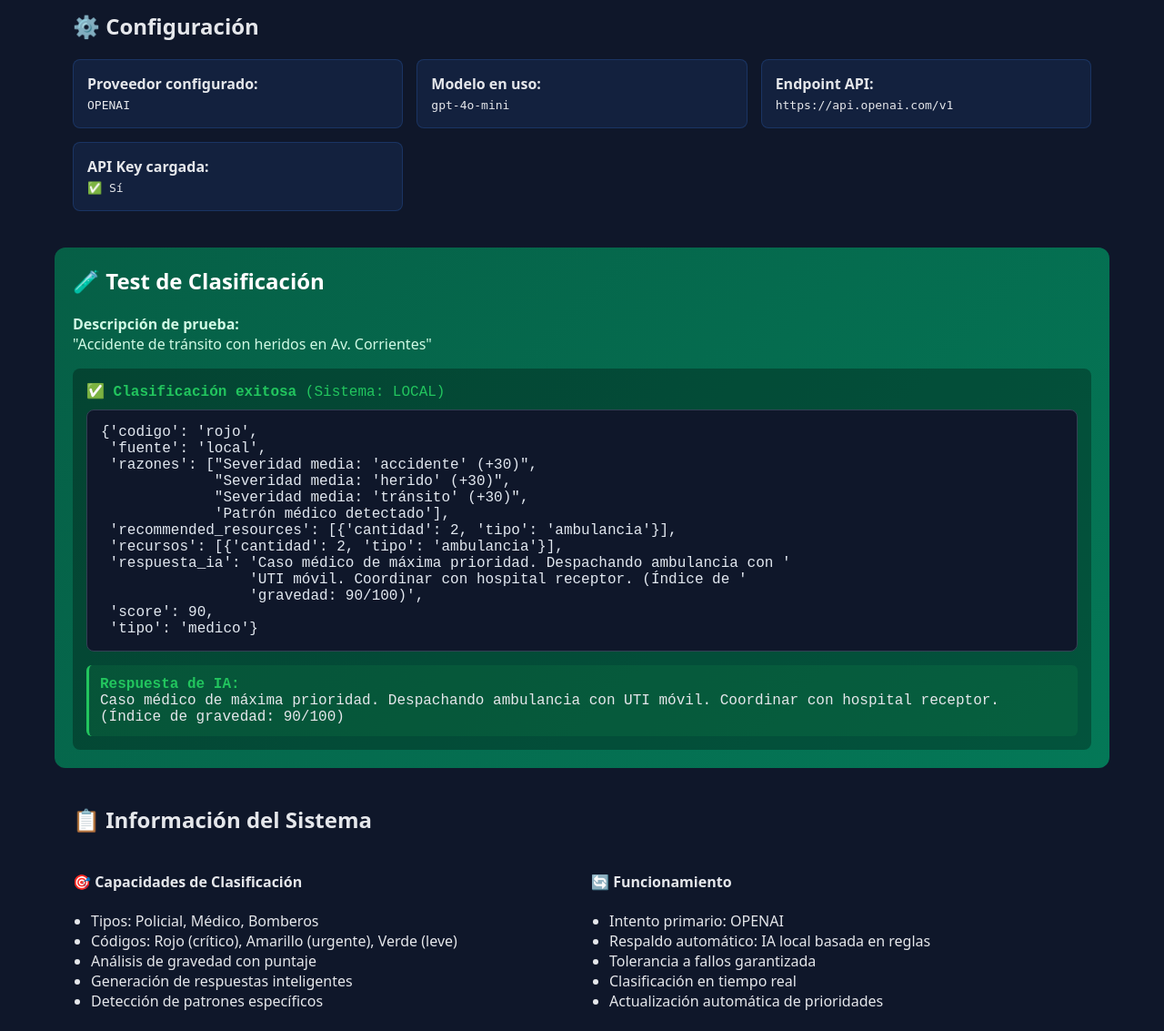
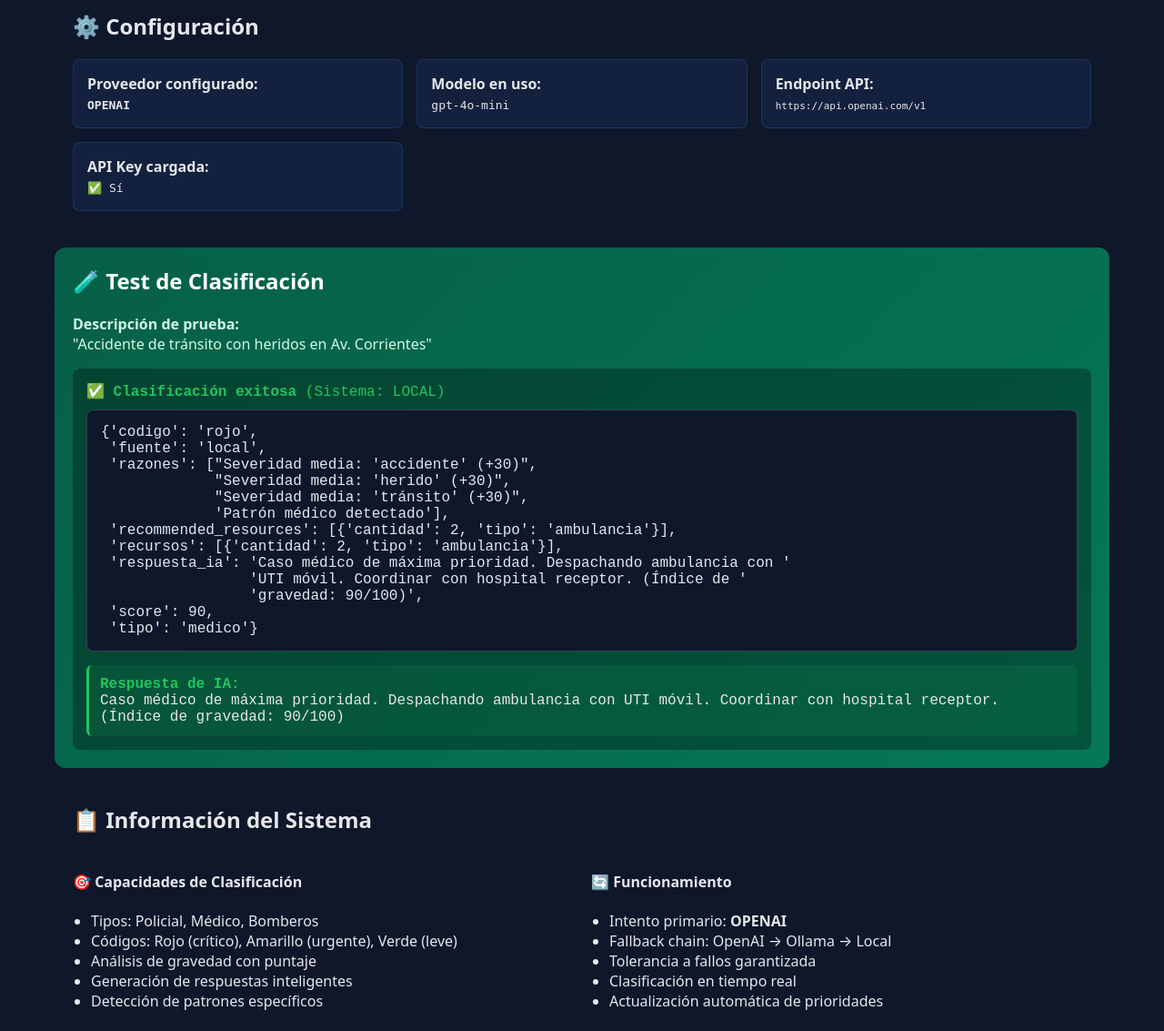
Before and after one commit to Roan1982/ova, a Django app: page /ai-status/ in a window 1280 px wide. Shown: the part 484-1617 px from the top of the page at 91% size. Run offline with Django 5.2, Linux system fonts and the light colour scheme; data that the repository does not hold is empty; some libraries are stand-ins or nearby versions.

Commit message:
fix: ai_status - show provider-specific config (Watson primary)

```diff
--- a/emergency_system/core/templates/core/ai_status.html
+++ b/emergency_system/core/templates/core/ai_status.html
@@ -69,20 +69,26 @@
     <div class="config-grid">
       <div class="config-item">
         <strong>Proveedor configurado:</strong><br>
-        <code>{{ settings_config.AI_PROVIDER|upper }}</code>
+        <code style="color: var(--info); font-weight: bold;">{{ settings_config.AI_PROVIDER|upper }}</code>
       </div>
       <div class="config-item">
         <strong>Modelo en uso:</strong><br>
-        <code>{{ settings_config.OPENAI_MODEL }}</code>
+        <code>{{ settings_config.MODEL }}</code>
       </div>
       <div class="config-item">
         <strong>Endpoint API:</strong><br>
-        <code>{{ settings_config.OPENAI_API_BASE }}</code>
+        <code style="font-size: 11px; word-break: break-all;">{{ settings_config.API_BASE }}</code>
       </div>
       <div class="config-item">
         <strong>API Key cargada:</strong><br>
-        <code>{% if settings_config.OPENAI_API_KEY_CONFIGURADO %}✅ Sí{% else %}⚠️ No{% endif %}</code>
+        <code>{% if settings_config.API_KEY_CONFIGURADO %}✅ Sí{% else %}⚠️ No{% endif %}</code>
       </div>
+      {% if settings_config.IAM_URL != 'N/A' and settings_config.IAM_URL != 'N/A (local)' %}
+      <div class="config-item">
+        <strong>Endpoint IAM:</strong><br>
+        <code style="font-size: 10px; word-break: break-all;">{{ settings_config.IAM_URL }}</code>
+      </div>
+      {% endif %}
     </div>
   </div>
 
@@ -140,8 +146,18 @@
       <div>
         <h4>🔄 Funcionamiento</h4>
         <ul style="color: var(--text-secondary); margin: 0; padding-left: 20px;">
-          <li>Intento primario: {{ status.provider|upper }}</li>
-          <li>Respaldo automático: IA local basada en reglas</li>
+          <li>Intento primario: <strong style="color: var(--info);">{{ status.provider|upper }}</strong></li>
+          <li>Fallback chain:
+            {% if status.provider == 'watson' %}
+              Watson → OpenAI → Ollama → Local
+            {% elif status.provider == 'openai' %}
+              OpenAI → Ollama → Local
+            {% elif status.provider == 'ollama' %}
+              Ollama → Local
+            {% else %}
+              Local (reglas)
+            {% endif %}
+          </li>
           <li>Tolerancia a fallos garantizada</li>
           <li>Clasificación en tiempo real</li>
           <li>Actualización automática de prioridades</li>
--- a/emergency_system/core/views.py
+++ b/emergency_system/core/views.py
@@ -850,17 +850,40 @@ def ai_status_view(request):
     except Exception as e:
         test_error = str(e)
 
+    # Determinar configuración según el proveedor activo
+    provider = getattr(settings, 'AI_PROVIDER', 'openai')
+
+    if provider == 'watson':
+        config = {
+            'AI_PROVIDER': provider,
+            'MODEL': getattr(settings, 'WATSON_MODEL', 'Watson Orchestrate Agent'),
+            'API_BASE': getattr(settings, 'WATSON_INSTANCE_URL', 'No configurado'),
+            'IAM_URL': getattr(settings, 'WATSON_IAM_URL', 'https://iam.platform.saas.ibm.com/siusermgr/api/1.0/apikeys/token'),
+            'API_KEY_CONFIGURADO': bool(getattr(settings, 'WATSON_API_KEY', None)),
+        }
+    elif provider == 'ollama':
+        config = {
+            'AI_PROVIDER': provider,
+            'MODEL': getattr(settings, 'OLLAMA_MODEL', 'No configurado'),
+            'API_BASE': getattr(settings, 'OLLAMA_BASE_URL', 'http://localhost:11434'),
+            'IAM_URL': 'N/A (local)',
+            'API_KEY_CONFIGURADO': True,  # Ollama no requiere key
+        }
+    else:  # openai por defecto
+        config = {
+            'AI_PROVIDER': provider,
+            'MODEL': getattr(settings, 'OPENAI_MODEL', 'No configurado'),
+            'API_BASE': getattr(settings, 'OPENAI_API_BASE', 'https://api.openai.com/v1'),
+            'IAM_URL': 'N/A',
+            'API_KEY_CONFIGURADO': bool(getattr(settings, 'OPENAI_API_KEY', None)),
+        }
+
     context = {
         'status': status,
         'test_description': test_description,
         'test_result': test_result,
         'test_error': test_error,
-        'settings_config': {
-            'AI_PROVIDER': getattr(settings, 'AI_PROVIDER', 'openai'),
-            'OPENAI_MODEL': getattr(settings, 'OPENAI_MODEL', 'No configurado'),
-            'OPENAI_API_BASE': getattr(settings, 'OPENAI_API_BASE', 'https://api.openai.com/v1'),
-            'OPENAI_API_KEY_CONFIGURADO': bool(getattr(settings, 'OPENAI_API_KEY', None)),
-        }
+        'settings_config': config,
     }
 
     return render(request, 'core/ai_status.html', context)
```
